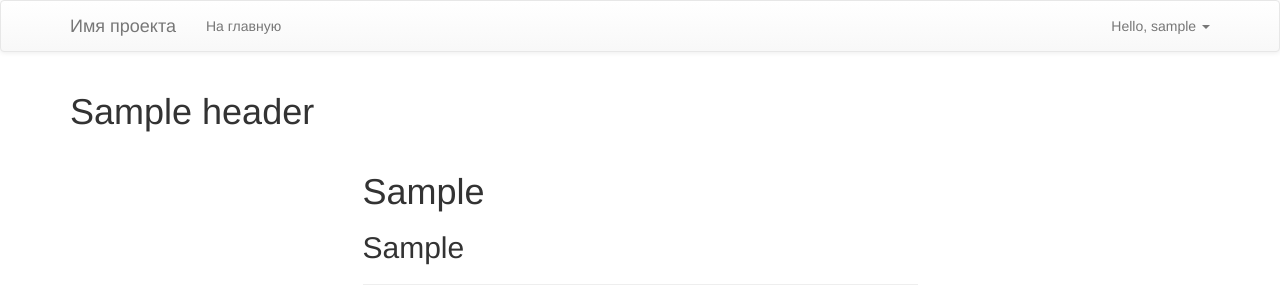
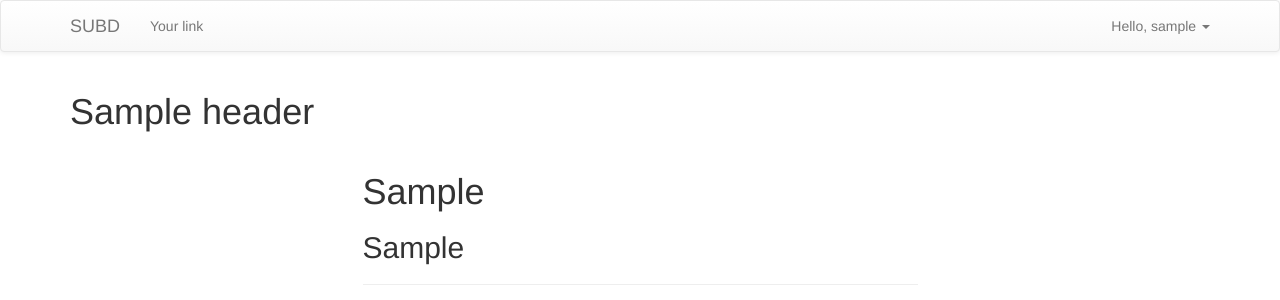
Before and after one commit to kirillbocharov/subd, a Django app: template templates/article.html in a window 1280 px wide. Shown: the top 300 px of the page. Run offline with Django 3.2, Linux system fonts and the light colour scheme; the template is opened without the code that fills it: most values are stand-ins (such as "Sample title", 1, 10 or a date in 2020); some libraries are stand-ins or nearby versions.

Commit message:
Del  form comment for not authorized users Change home link

```diff
--- a/News_Project/views.py
+++ b/News_Project/views.py
@@ -23,7 +23,7 @@ def article(request, article_id):
     c = {}
     user_id = request.session.get('user_id', None)
     if user_id is None:
-        user_name = 'anonim'
+        user_name = None
     else:
         user_name = get_name_user(user_id)
     if request.method == 'POST':
--- a/templates/article.html
+++ b/templates/article.html
@@ -14,8 +14,8 @@
 
                 <h2>{{ article.1 }}</h2>
                     <hr>
+                {% if user_name != None %}
                     <h4>Leave a Comment:</h4>
-
                     <form accept-charset="UTF-8" role="form" method="post">
                         {% csrf_token %}
 
@@ -24,6 +24,7 @@
                         </div>
                         <button type="submit" class="btn btn-success">Submit</button>
                     </form>
+                {% endif %}
                 <br><br>
 
                 <p><span class="badge">{{ comments|length }}</span> Comments:</p><br>
--- a/templates/index.html
+++ b/templates/index.html
@@ -15,11 +15,11 @@
     <div class="navbar navbar-default">
         <div class="container">
             <div class="navbar-header">
-                <a class="navbar-brand" href="#">Имя проекта</a>
+                <a class="navbar-brand" href="/">SUBD</a>
             </div>
             <div>
                 <ul class="nav navbar-nav">
-                    <li><a href="/">На главную</a></li>
+                    <li><a href="#">Your link</a></li>
                 </ul>
                 <ul class="nav navbar-nav navbar-right">
                     {% if user_name == 'anonim' %}
```
Lines whose indentation alone changed are shown as unchanged.
